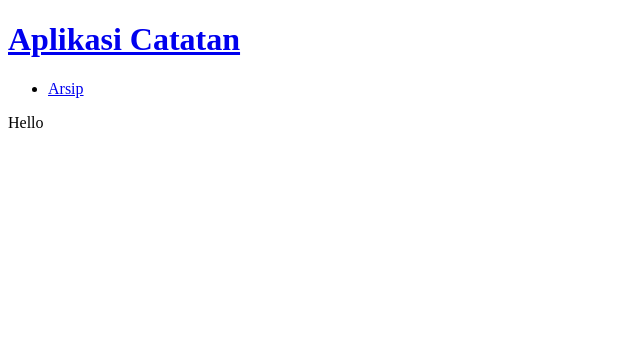
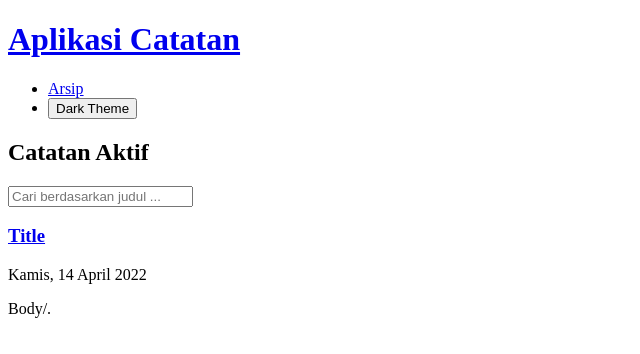
Before and after one commit to jhonarendra/react-personal-notes, a React (Create React App) app: page / in a window 1280 px wide. Shown: the top 354 px of the page, without its empty margins (0-640 px from the left). Built offline with nearby package versions, Linux system fonts and the light colour scheme; the HTML template or start-up script is replaced by a standard one.

Commit message:
add: dark mode functionality

```diff
--- a/src/App.jsx
+++ b/src/App.jsx
@@ -1,4 +1,4 @@
-import React from 'react'
+import React, { useEffect, useState } from 'react'
 import {
   Link, Navigate, Route, Routes
 } from 'react-router-dom'
@@ -8,8 +8,26 @@ import NotFoundPages from './pages/not-found'
 import ArchivesPage from './pages/archives'
 import NotesIdPages from './pages/notes/_id'
 import NotesNewPages from './pages/notes/new'
+import { capitalizeFirstLetter } from './utils'
 
 function App() {
+  const [theme, setTheme] = useState('dark')
+
+  const changeTheme = (val) => {
+    setTheme(val)
+    const root = window.document.documentElement
+    root.setAttribute('data-theme', val)
+    localStorage.setItem('theme', val)
+  }
+
+  useEffect(() => {
+    if (localStorage.theme) {
+      changeTheme(localStorage.theme)
+    } else {
+      localStorage.setItem('theme', 'dark')
+      changeTheme('dark')
+    }
+  }, [])
   return (
     <div className="app-container">
       <header>
@@ -19,6 +37,13 @@ function App() {
         <nav className="navigation">
           <ul>
             <li><Link to="/archives" title="Archives">Arsip</Link></li>
+            <li>
+              <button type="button" onClick={() => changeTheme(theme === 'dark' ? 'light' : 'dark')}>
+                {capitalizeFirstLetter(theme)}
+                {' '}
+                Theme
+              </button>
+            </li>
           </ul>
         </nav>
       </header>
--- a/src/pages/index.jsx
+++ b/src/pages/index.jsx
@@ -1,7 +1,26 @@
 import React from 'react'
+import { Link } from 'react-router-dom'
 
 export default function IndexPage() {
   return (
-    <p>Hello</p>
+    <section className="homepage">
+      <h2>Catatan Aktif</h2>
+      <section className="search-bar">
+        <input type="text" placeholder="Cari berdasarkan judul ..." value="" />
+      </section>
+      <section className="notes-list">
+        <article className="note-item">
+          <h3 className="note-item__title">
+            <Link to="/" title="/">Title</Link>
+          </h3>
+          <p className="note-item__createdAt">
+            Kamis, 14 April 2022
+          </p>
+          <p className="note-item__body">
+            Body/.
+          </p>
+        </article>
+      </section>
+    </section>
   )
 }
```
